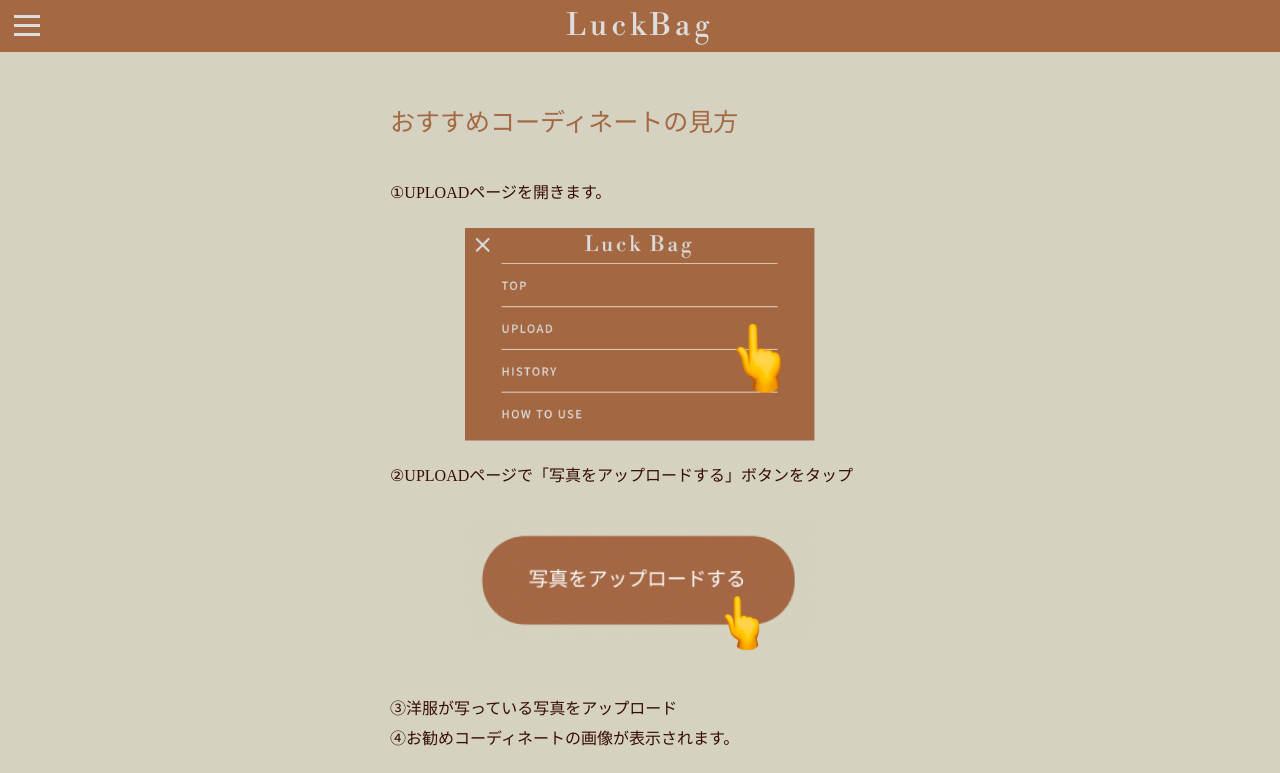
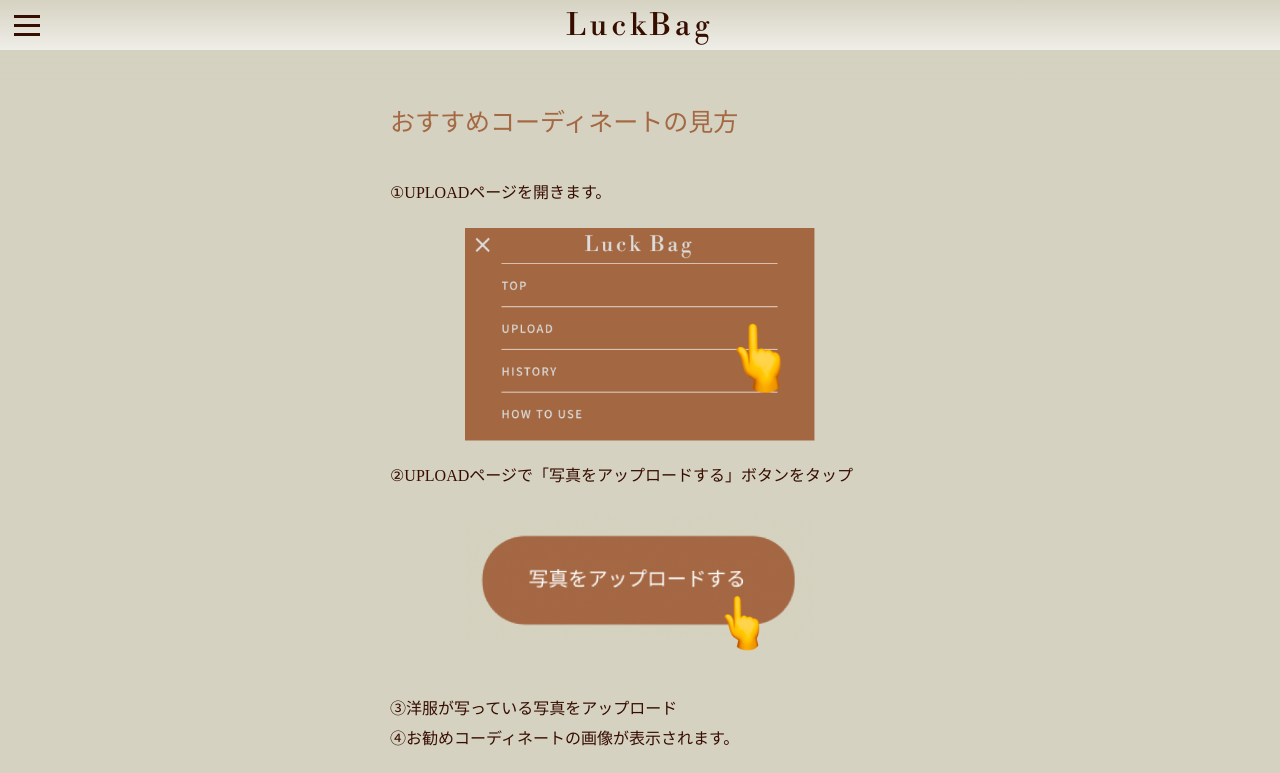
Before and after one commit to e215701/Luck-bag, a React (Create React App) app in the folder frontend/: page /Howtouse in a window 1280 px wide. Shown: the top 773 px of the page. Built offline with nearby package versions, Linux system fonts and the light colour scheme; no server answers; a web font is replaced by a local one.

Commit message:
update(frontend): update header layout on the top

```diff
--- a/frontend/src/css/top.css
+++ b/frontend/src/css/top.css
@@ -34,11 +34,11 @@ topページ
 } */
 
 .header {
-  background: var(--color-fawn);
+  background: linear-gradient(to bottom, var(--color-linen), transparent);
   position: fixed;
   font-size: var(--font-header);
   width: 100%;
-  height: 52px;
+  height: 80px;
   z-index: 1010;
 }
 
@@ -53,7 +53,6 @@ topページ
   background: none;
   border-radius: 5px;
   cursor: pointer;
-  z-index: 1005;
 }
 body {
   margin: 0;
@@ -67,13 +66,14 @@ body {
   width: 100%;
   height: auto;
   top: 0;
-  margin-top: 52px;
+  margin-top: 0px;
   padding: 0 0 10px 0;
   clear: both;
   background: var(--color-fawn);
   transition: 0.3192s cubic-bezier(0.04, 0.04, 0.12, 0.96) 0.1008s;
   transform: scale(1, 0);
   transform-origin: top;
+  z-index: 1100;
 }
 
 /* Hamburger menu button */
@@ -109,8 +109,14 @@ body {
   transition: 0.3192s cubic-bezier(0.04, 0.04, 0.12, 0.96) 0.2s;
 }
 
+.menu-spacer {
+  background: var(--color-fawn);
+  height: 52px;
+}
+
 .menu-btn {
   display: none;
+  z-index: 1200;
 }
 
 .menu-icon {
@@ -119,10 +125,11 @@ body {
   cursor: pointer;
   padding: 24px 14px;
   -webkit-tap-highlight-color: rgba(0, 0, 0, 0);
+  z-index: 1200;
 }
 
 .navicon {
-  background: #ddd;
+  background: var(--color-hickory);
   display: block;
   height: 3px;
   width: 26px;
@@ -137,7 +144,7 @@ body {
   height: 100%;
   width: 100%;
   position: absolute;
-  background: #ddd;
+  background: var(--color-hickory);
   transition: 0.3192s cubic-bezier(0.04, 0.04, 0.12, 0.96) 0.1008s;
 }
 
@@ -152,10 +159,12 @@ body {
 /* Hamburger Menu Animation Start */
 .menu-btn:checked ~ .menu-icon .navicon:before {
   transform: rotate(-45deg);
+  background: var(--color-linen);
 }
 
 .menu-btn:checked ~ .menu-icon .navicon:after {
   transform: rotate(45deg);
+  background: var(--color-linen);
 }
 
 .menu-btn:checked ~ .menu-icon:not(.steps) .navicon:before {
@@ -186,7 +195,7 @@ body {
 /* Navbar Text */
 .navtext {
   position: absolute;
-  color: #ddd;
+  color: var(--color-hickory);
   letter-spacing: 4px;
   font-size: var(--font-size-header);
   font-family: var(--font-libre-bodoni);
@@ -404,8 +413,8 @@ body {
 /* ポップアップ？？ */
 .tooltip-container {
   position: fixed;
-  bottom: 5%;
-  right: 3%;
+  bottom: 15px;
+  left: 15px;
   z-index: 1000;
   opacity: 0;
   visibility: hidden;
--- a/frontend/src/pages/Top.js
+++ b/frontend/src/pages/Top.js
@@ -94,7 +94,8 @@ const Toppage = () => {
                 <span class="navicon"></span>
               </label>
               <ul class="menu">
-                <li class="top">
+                <div className="menu-spacer"></div>
+                <li>
                   <a onClick={() => navigate("/")}>TOP</a>
                 </li>
                 <li>
```
